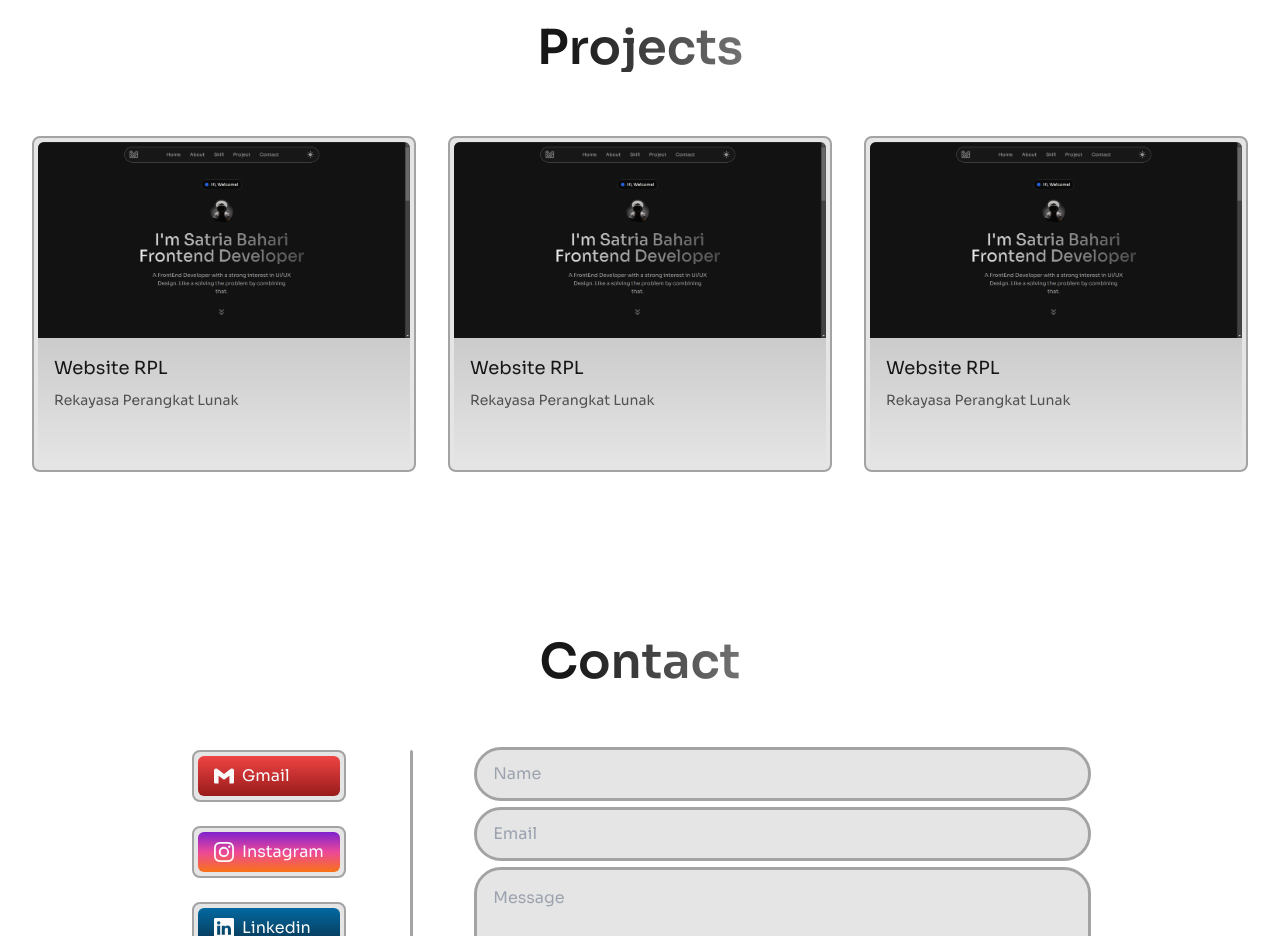
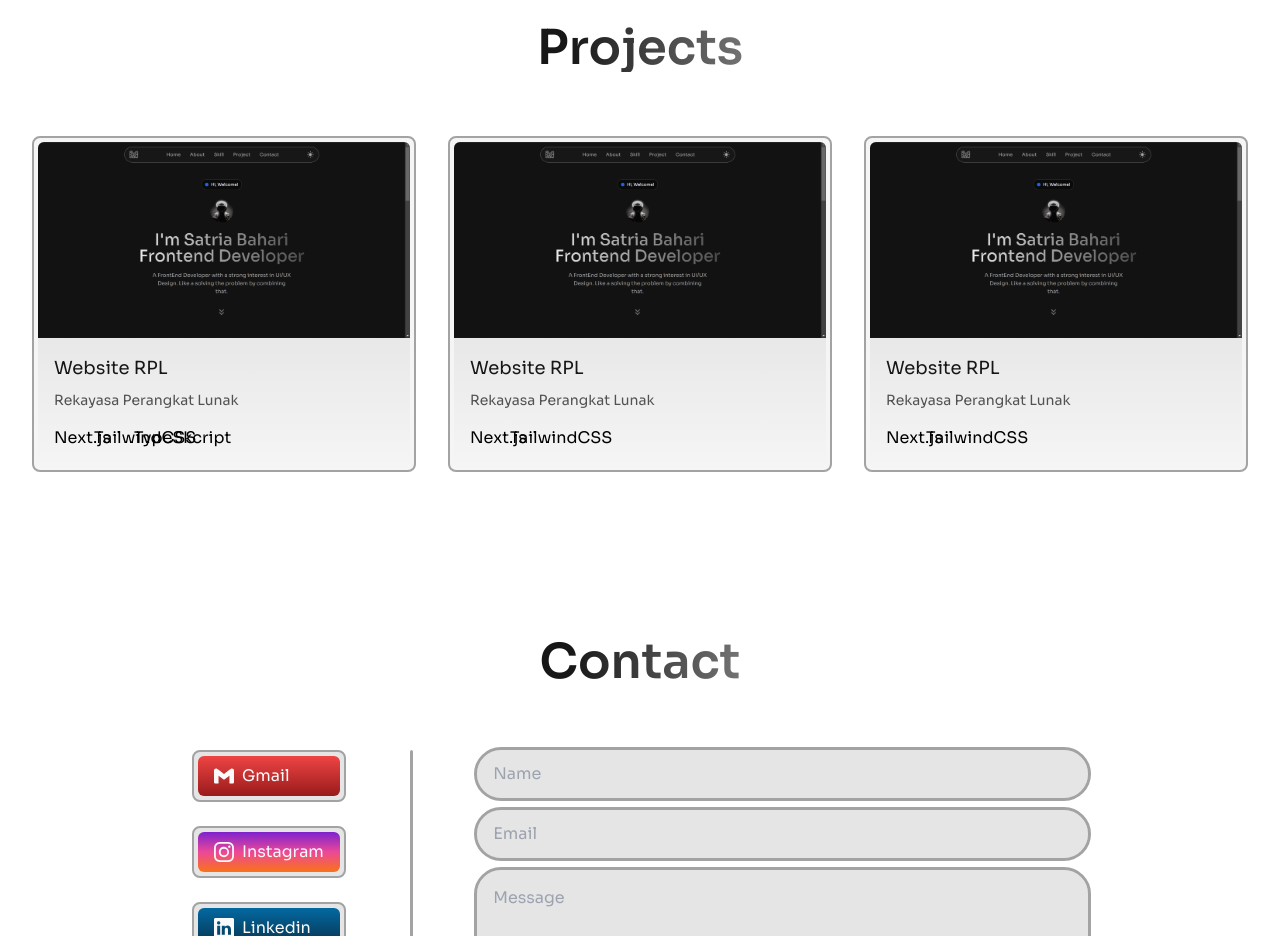
Before and after one commit to satriabahari/portfolio, a Next.js app: page / in a window 1280 px wide. Shown: the part 1820-2756 px from the top of the page. Built offline with nearby package versions, Linux system fonts and the light colour scheme.

Commit message:
Feat: Added Modal project card

```diff
--- a/components/projects/ProjectCard.tsx
+++ b/components/projects/ProjectCard.tsx
@@ -1,19 +1,34 @@
+"use client";
+
 import { ProjectsProps } from "@/types/projects";
 import Image from "next/image";
-import React from "react";
+import React, { useState } from "react";
+import { FaArrowRight } from "react-icons/fa6";
+import ProjectModal from "./ProjectModal";
 
 export default function ProjectCard({
   title,
   description,
   image,
+  link_demo,
+  link_github,
   stacks,
 }: ProjectsProps) {
+  const [isOpen, setIsOpen] = useState(false);
+  const handleOpenModal = () => {
+    setIsOpen(true);
+  };
+  const handleCloseModal = () => {
+    setIsOpen(false);
+  };
   return (
-    <div className="rounded-lg border-2 border-neutral-400 bg-neutral-200 p-1 dark:border-neutral-700 dark:bg-neutral-900">
+    <>
+      <div className="group rounded-lg border-2 border-neutral-400 bg-neutral-100 p-1 transition duration-300 hover:scale-105 dark:border-neutral-700 dark:bg-neutral-900">
         <div
-        className="h-full w-full overflow-hidden rounded-md bg-gradient-to-b from-neutral-400
-      to-neutral-200 dark:from-neutral-800 dark:to-neutral-900"
+          className="h-full w-full overflow-hidden rounded-md bg-gradient-to-b from-neutral-300
+      to-neutral-100 dark:from-neutral-800 dark:to-neutral-900"
         >
+          <div className="relative" onClick={() => handleOpenModal()}>
             <Image
               src={image}
               alt={title}
@@ -21,18 +36,44 @@ export default function ProjectCard({
               height={400}
               className="object-cover"
             />
+            <div className="absolute inset-0 flex items-center justify-center space-x-2 bg-neutral-900 opacity-0 duration-300 group-hover:bg-opacity-90 group-hover:opacity-100">
+              <p className="text-medium text-sm text-neutral-300">
+                View Project
+              </p>
+              <FaArrowRight size={13} className="text-neutral-50"/>
+            </div>
+          </div>
           <div className="space-y-2 p-4">
-          <h3 className="text-lg text-neutral-900 dark:text-neutral-200">{title}</h3>
-          <p className="text-sm text-neutral-600 dark:text-neutral-400">{description}</p>
+            <h3 className="text-lg text-neutral-900 transition duration-300 group-hover:text-cyan-600 dark:text-neutral-200 dark:group-hover:text-cyan-400">
+              {title}
+            </h3>
+            <p className="text-sm text-neutral-600 dark:text-neutral-400">
+              {description.length > 85
+                ? description.substring(0, 85) + "..."
+                : description}
+            </p>
             <div className="flex gap-x-4 pt-2">
               {stacks.map((stack, index) => (
                 <div key={index} className="h-6 w-6">
-                {/* {STACKS[stack]} */}
+                  {stack}
                 </div>
               ))}
             </div>
           </div>
         </div>
       </div>
+
+      {isOpen ? (
+        <ProjectModal
+          handleCloseModal={handleCloseModal}
+          title={title}
+          description={description}
+          image={image}
+          linkDemo={link_demo}
+          linkGithub={link_github}
+          stacks={stacks}
+        />
+      ) : null}
+    </>
   );
 }
```
Lines whose indentation alone changed are shown as unchanged.
